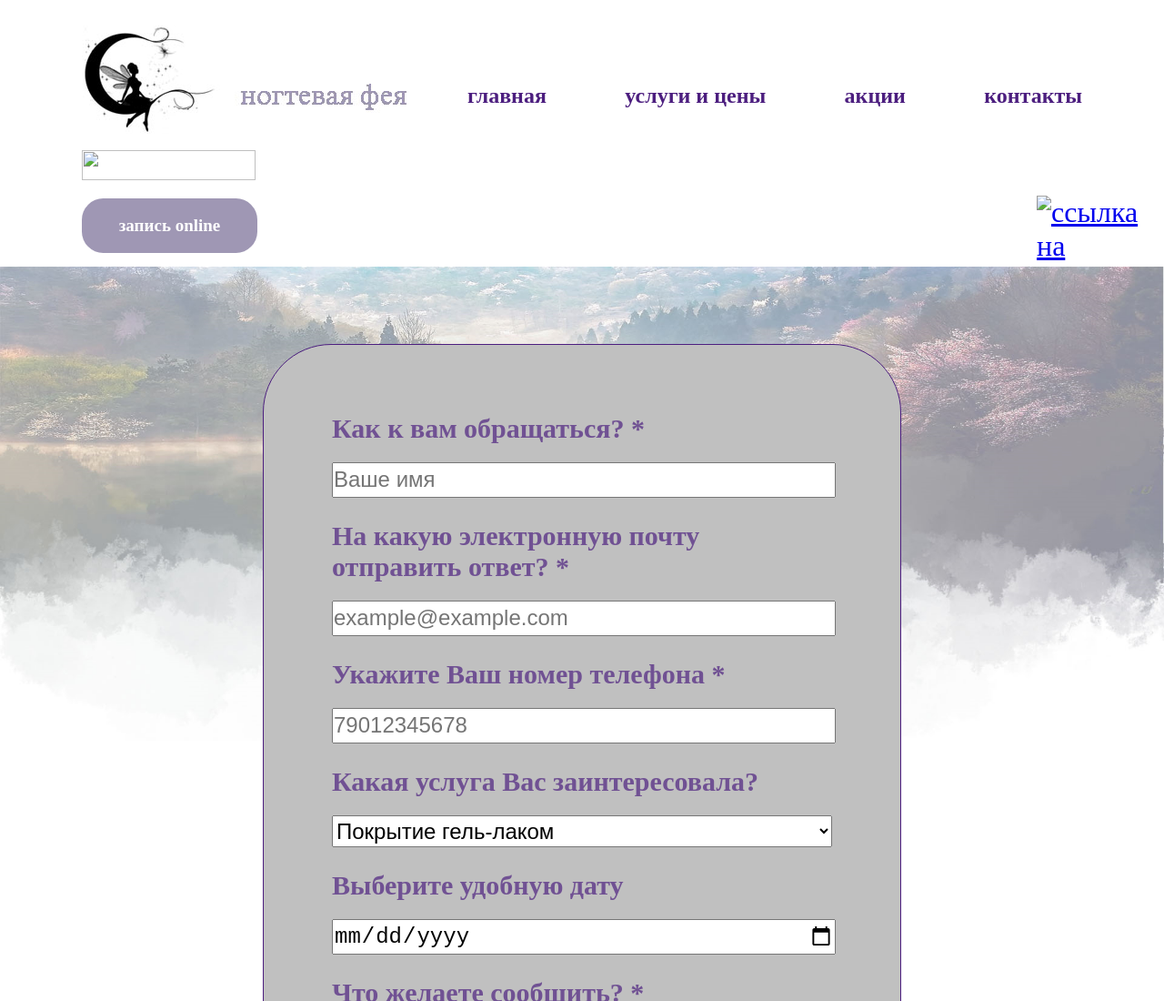
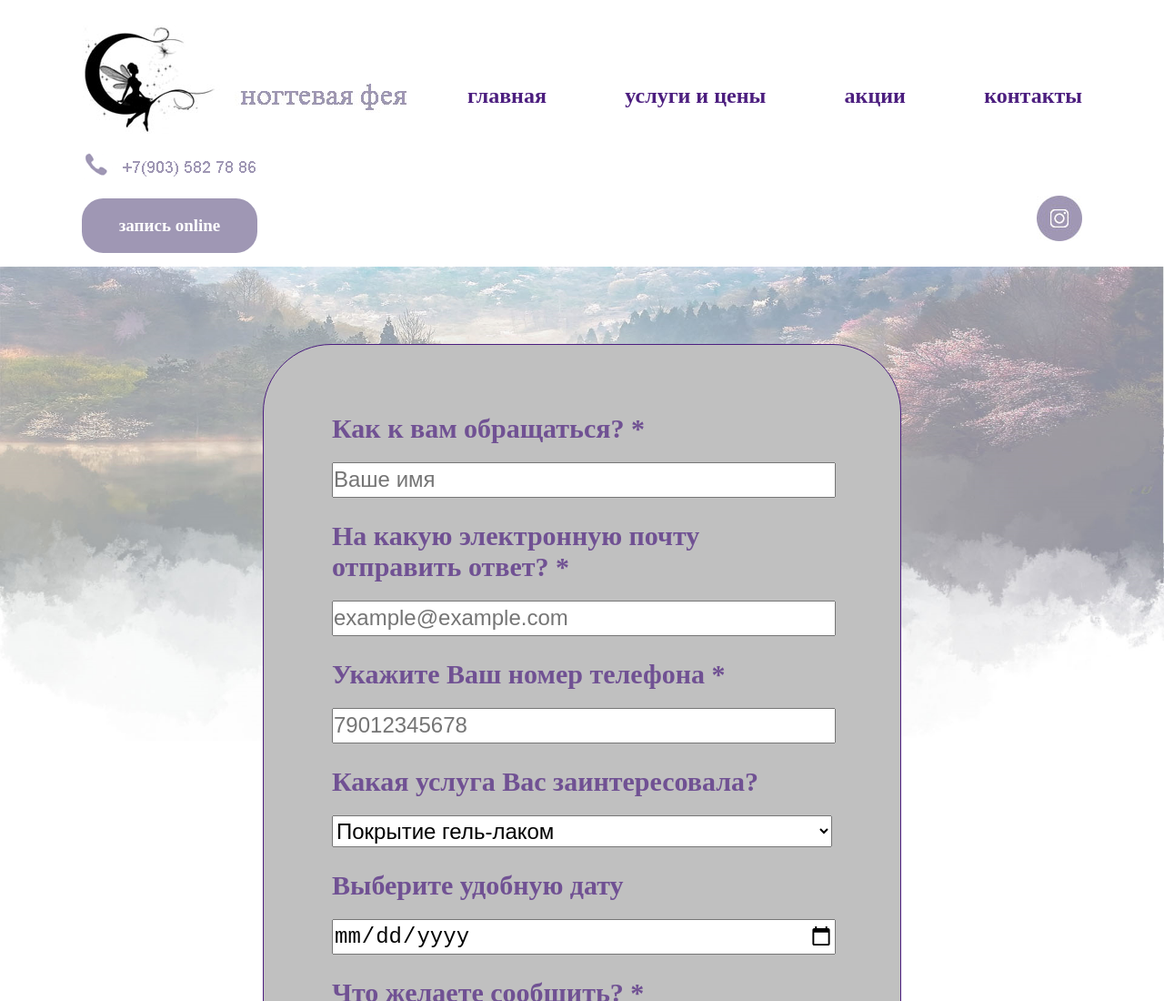
Before and after one commit to casear31/nailfair, a plain HTML site: page запись.html in a window 1280 px wide. Shown: the top 1100 px of the page at 91% size. Drawn offline with Linux system fonts and the light colour scheme.

Commit message:
запись

```diff
--- a/запись.html
+++ b/запись.html
@@ -20,7 +20,7 @@
             <div class="center-top">
                 <div class="top-div-left">
                     <a href="#"><img class="logo" src="../img/logo.png.jpg"></a>
-                    <img id="tel" src="../www/img/tel.png">
+                    <img id="tel" src="../img/tel.png">
                     <button class="button-main"><a href="запись.html" target="_blank" title="Запишись на прием">запись online</a></button>
                     <!-- <input type="button"  value="запись online" title="Запишись на прием"> -->
                 </div>
@@ -34,7 +34,7 @@
 
                     </div>
                     <div id="inst-top">
-                        <a href="https://www.instagram.com/irina_nail_fair/" target="_blank"><img src="../www/img/inst.jpg" alt="ссылка на instagram" title="Instagram - наше всё"></a>
+                        <a href="https://www.instagram.com/irina_nail_fair/" target="_blank"><img src="../img/inst.jpg" alt="ссылка на instagram" title="Instagram - наше всё"></a>
                     </div>
                 </div>
             </div>
```
